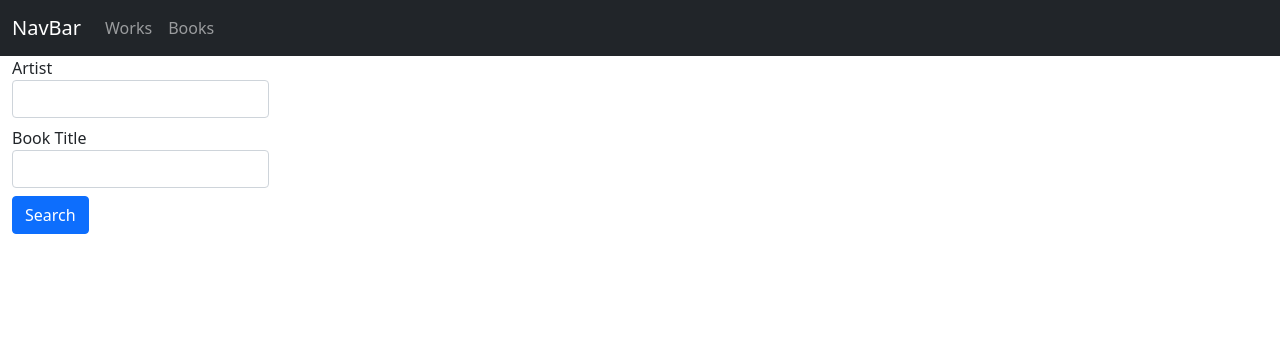
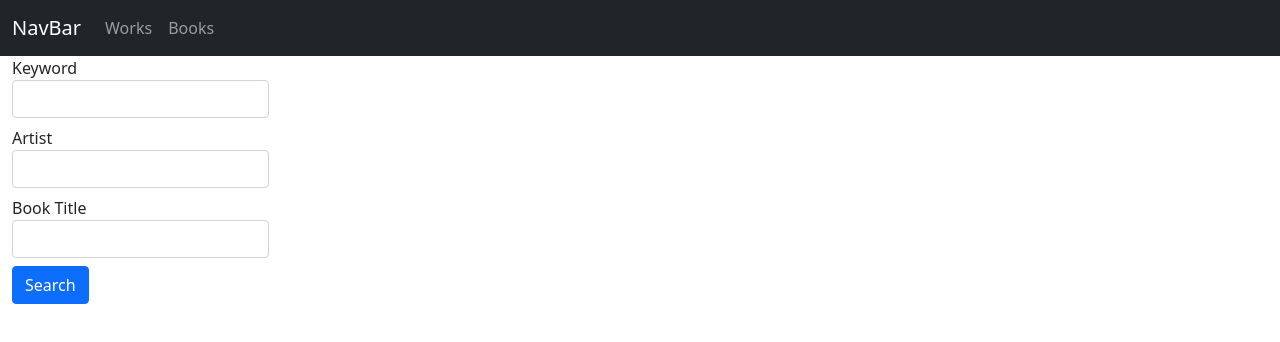
Before and after one commit to Kotaro7750/WaViewer, a React app: page /#/works in a window 1280 px wide. Shown: the top 342 px of the page. Built offline with nearby package versions, Linux system fonts and the light colour scheme; no server answers.

Commit message:
本のタイトル，作者，話のタイトルに対する部分一致検索機能
入力をサニタイズ等全く考えずに正規表現に放り込んでるので要改善

```diff
--- a/src/SearchBox.js
+++ b/src/SearchBox.js
@@ -5,6 +5,7 @@ export function SearchBox(props) {
   const navigate = useNavigate();
   const [artist, setArtist] = useState('');
   const [bookTitle, setBookTitle] = useState('');
+  const [keyword, setKeyword] = useState('');
 
   const constructURLParam = () => {
     let urlSearchParam = new URLSearchParams('');
@@ -17,11 +18,22 @@ export function SearchBox(props) {
       urlSearchParam.append('book_title', bookTitle);
     }
 
+    if (keyword != '') {
+      urlSearchParam.append('keyword', keyword);
+    }
+
     return '?' + urlSearchParam.toString();
   }
 
   return (
     <div>
+      <div>
+        <label className='form-label'>
+          Keyword
+        <input type='text' className='form-control' value={keyword} onChange={e => setKeyword(e.target.value)} />
+        </label>
+      </div>
+
       <div>
         <label className='form-label'>
           Artist
--- a/src/WorkGallery.js
+++ b/src/WorkGallery.js
@@ -27,6 +27,7 @@ export function WorkGallery() {
 
 function constructFilter(query) {
   let filter = {};
+  filter.keyword = query.get('keyword') || '';
   filter.artist = query.get('artist') || '';
   filter.bookTitle = query.get('book_title') || '';
 
@@ -34,7 +35,7 @@ function constructFilter(query) {
 }
 
 function isFilterEmpty(filter) {
-  return filter.artist == '' && filter.bookTitle == '';
+  return filter.artist == '' && filter.bookTitle == '' && filter.keyword == '';
 }
 
 function extractByFilter(workInformationList, filter) {
@@ -54,6 +55,7 @@ function extractByFilter(workInformationList, filter) {
 }
 
 function isMatchWithFilter(workInformation, filter) {
+  // 作者と本のタイトルが指定されたときには完全一致
   if (filter.artist != '' && workInformation.artist != filter.artist) {
     return false;
   }
@@ -62,5 +64,21 @@ function isMatchWithFilter(workInformation, filter) {
     return false;
   }
 
+  if (filter.keyword != '') {
+    // 作品の数だけ同じ正規表現が生成されるのでよくない
+    const regExp = new RegExp(filter.keyword);
+    if (!isKeywordMatch(workInformation, regExp)) {
+      return false;
+    }
+  }
+
   return true;
 }
+
+function isKeywordMatch(workInformation, regExp) {
+  if (regExp.test(workInformation.artist) || regExp.test(workInformation.book_title) || regExp.test(workInformation.title)) {
+    return true;
+  }
+
+  return false;
+}
```
